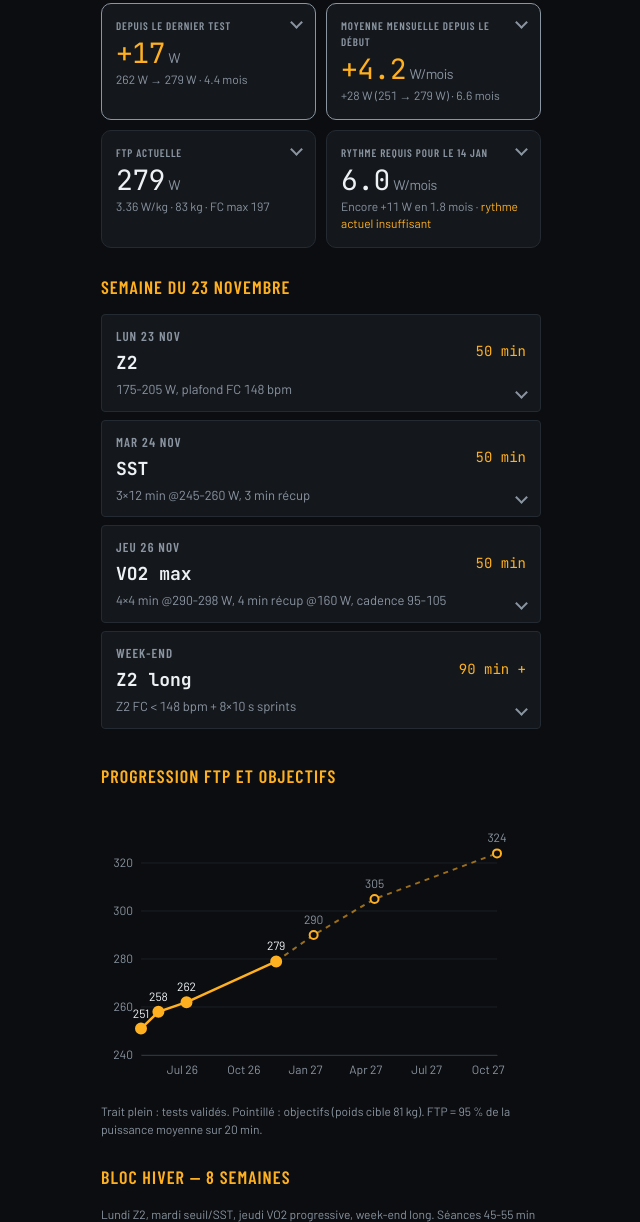
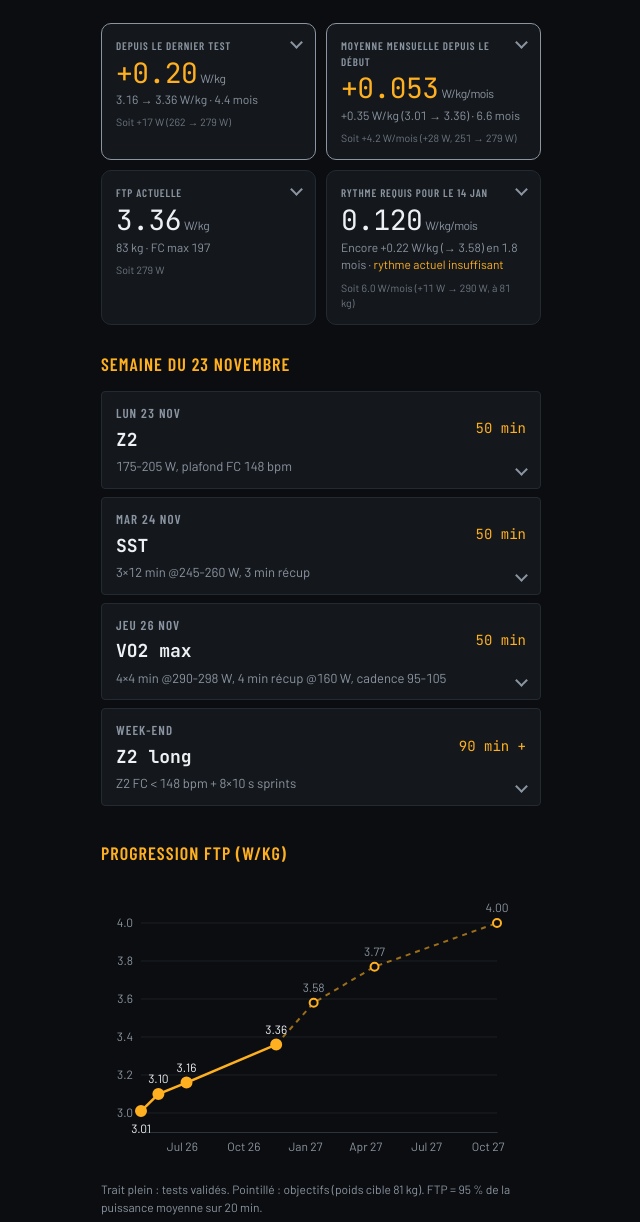
Before and after one commit to Stan-svg12/Coach-velo, a plain HTML site: page index.html in a window 1280 px wide. Shown: the part 715-1937 px from the top of the page, without its empty margins (319-959 px from the left). Drawn offline with Linux system fonts and the light colour scheme.

Commit message:
FTP et KPI en W/kg, équivalent en watts dessous
Co-Authored-By: Claude Opus 5.5 <noreply@anthropic.com>
Claude-Session: https://claude.ai/code/session_01UdYK4DSHEs4YdN3hvNhibD

```diff
--- a/index.html
+++ b/index.html
@@ -142,6 +142,8 @@ html,body{background:#0b0d10}
 .cv tr.tap::after{top:auto;bottom:14px}
 #bloc-hiver td.cv-more{color:var(--color-fg-muted)}
 .cv-card.tap .cv-label{padding-right:18px}.cv tr.tap td:nth-child(4){padding-right:22px!important}
+.cv-eq{opacity:.75;font-size:10.5px!important;margin-top:2px}
+.cv-big small{font-size:12px!important;white-space:nowrap}
 </style></head><body><div id="dash-root">
 <style>
 .cv { display: flex; flex-direction: column; gap: var(--cds-gap-xl); font-family: var(--font-anthropic-sans); color: var(--color-fg); }
@@ -193,32 +195,36 @@ html,body{background:#0b0d10}
   <header class="cv-head" id="entete">
     <span class="cv-eyebrow">Bloc hiver · 23 nov → 17 jan · test FTP jeudi 14 jan</span>
     <h1>Coach Vélo Stan</h1>
-    <p class="cv-lede" data-read lang="fr">FTP validée à <b data-draw="t-ftp" data-source="progression" data-field="ftp_actuel" data-row="0">—</b> W (<b data-draw="t-wkg" data-source="progression" data-field="wkg_actuel" data-row="0">—</b> W/kg) au dernier test. Pour viser <b data-draw="t-obj" data-source="progression" data-field="objectif" data-row="0">—</b> W au test du 14 janvier, il faut <b data-draw="t-req" data-source="progression" data-field="rythme_requis" data-row="0">—</b> W/mois, contre <b data-draw="t-moy" data-source="progression" data-field="gain_mois" data-row="0">—</b> W/mois de moyenne depuis mai.</p>
+    <p class="cv-lede" data-read lang="fr">FTP validée à <b><span data-draw="t-wkg" data-source="progression" data-field="wkg_actuel" data-row="0">—</span></b> W/kg (<span data-draw="t-ftp" data-source="progression" data-field="ftp_actuel" data-row="0">—</span> W) au dernier test. Pour viser <b><span data-draw="t-objw" data-source="progression" data-field="objectif_wkg" data-row="0">—</span></b> W/kg au test du 14 janvier, il faut <b><span data-draw="t-reqw" data-source="progression" data-field="rythme_requis_wkg" data-row="0">—</span></b> W/kg/mois, contre <b><span data-draw="t-moyw" data-source="progression" data-field="gain_mois_wkg" data-row="0">—</span></b> W/kg/mois de moyenne depuis mai.</p>
   </header>
 
   <section class="cv-kpis" id="compteurs">
     <div class="cv-card is-lead tap" id="kpi-dernier">
       <span class="cv-label">Depuis le dernier test</span>
-      <span class="cv-big"><span data-draw="k-gain" data-source="progression" data-field="gain_dernier" data-row="0">—</span><small>W</small></span>
-      <span class="cv-sub"><span data-draw="k-prev" data-source="progression" data-field="ftp_prev" data-row="0">—</span> W → <span data-draw="k-cur" data-source="progression" data-field="ftp_actuel" data-row="0">—</span> W · <span data-draw="k-mois" data-source="progression" data-field="mois_dernier" data-row="0">—</span> mois</span>
+      <span class="cv-big"><span data-draw="k-gainw" data-source="progression" data-field="gain_dernier_wkg" data-row="0">—</span><small>W/kg</small></span>
+      <span class="cv-sub"><span data-draw="k-prevw" data-source="progression" data-field="wkg_prev" data-row="0">—</span> → <span data-draw="k-curw" data-source="progression" data-field="wkg_actuel" data-row="0">—</span> W/kg · <span data-draw="k-mois" data-source="progression" data-field="mois_dernier" data-row="0">—</span> mois</span>
+      <span class="cv-sub cv-eq">Soit <span data-draw="k-gain" data-source="progression" data-field="gain_dernier" data-row="0">—</span> W (<span data-draw="k-prev" data-source="progression" data-field="ftp_prev" data-row="0">—</span> → <span data-draw="k-cur" data-source="progression" data-field="ftp_actuel" data-row="0">—</span> W)</span>
       <div class="cv-more"><div class="mt">Historique des tests</div><div data-draw="k-tests"></div></div>
     </div>
     <div class="cv-card is-lead tap" id="kpi-moyenne">
       <span class="cv-label">Moyenne mensuelle depuis le début</span>
-      <span class="cv-big"><span data-draw="k-moy" data-source="progression" data-field="gain_mois" data-row="0">—</span><small>W/mois</small></span>
-      <span class="cv-sub"><span data-draw="k-tot" data-source="progression" data-field="gain_total" data-row="0">—</span> W (<span data-draw="k-dep" data-source="progression" data-field="ftp_depart" data-row="0">—</span> → <span data-draw="k-cur2" data-source="progression" data-field="ftp_actuel" data-row="0">—</span> W) · <span data-draw="k-moist" data-source="progression" data-field="mois_total" data-row="0">—</span> mois</span>
-      <div class="cv-more"><div class="mt">Calcul</div><p>Gain total divisé par le nombre de mois depuis le point de départ (1er mai, 251 W). Pour tenir l'objectif de 4 W/kg en octobre 2027, il faut garder environ 3 W/mois.</p></div>
+      <span class="cv-big"><span data-draw="k-moyw" data-source="progression" data-field="gain_mois_wkg" data-row="0">—</span><small>W/kg/mois</small></span>
+      <span class="cv-sub"><span data-draw="k-totw" data-source="progression" data-field="gain_total_wkg" data-row="0">—</span> W/kg (<span data-draw="k-depw" data-source="progression" data-field="wkg_depart" data-row="0">—</span> → <span data-draw="k-cur2w" data-source="progression" data-field="wkg_actuel" data-row="0">—</span>) · <span data-draw="k-moist" data-source="progression" data-field="mois_total" data-row="0">—</span> mois</span>
+      <span class="cv-sub cv-eq">Soit <span data-draw="k-moy" data-source="progression" data-field="gain_mois" data-row="0">—</span> W/mois (<span data-draw="k-tot" data-source="progression" data-field="gain_total" data-row="0">—</span> W, <span data-draw="k-dep" data-source="progression" data-field="ftp_depart" data-row="0">—</span> → <span data-draw="k-cur2" data-source="progression" data-field="ftp_actuel" data-row="0">—</span> W)</span>
+      <div class="cv-more"><div class="mt">Calcul</div><p>Gain total divisé par le nombre de mois depuis le point de départ (1er mai, 251 W). Le W/kg intègre aussi l'évolution du poids : perdre 1 kg à 279 W vaut +0,04 W/kg.</p></div>
     </div>
     <div class="cv-card tap" id="kpi-ftp">
       <span class="cv-label">FTP actuelle</span>
-      <span class="cv-big"><span data-draw="k-ftp" data-source="progression" data-field="ftp_actuel" data-row="0">—</span><small>W</small></span>
-      <span class="cv-sub"><span data-draw="k-wkg" data-source="progression" data-field="wkg_actuel" data-row="0">—</span> W/kg · 83 kg · FC max 197</span>
+      <span class="cv-big"><span data-draw="k-wkg" data-source="progression" data-field="wkg_actuel" data-row="0">—</span><small>W/kg</small></span>
+      <span class="cv-sub">83 kg · FC max 197</span>
+      <span class="cv-sub cv-eq">Soit <span data-draw="k-ftp" data-source="progression" data-field="ftp_actuel" data-row="0">—</span> W</span>
       <div class="cv-more"><div class="mt">Zones à 279 W</div><div class="kv"><span>Z2</span><b>170-205 W · FC ≤ 148</b><span>Tempo</span><b>205-243 W</b><span>SST</span><b>245-260 W</b><span>Seuil</span><b>243-279 W</b><span>VO2</span><b>279-307 W</b><span>Anaérobie</span><b>&gt; 307 W</b></div></div>
     </div>
     <div class="cv-card tap" id="kpi-objectif">
       <span class="cv-label">Rythme requis pour le 14 jan</span>
-      <span class="cv-big"><span data-draw="k-req" data-source="progression" data-field="rythme_requis" data-row="0">—</span><small>W/mois</small></span>
-      <span class="cv-sub">Encore <span data-draw="k-reste" data-source="progression" data-field="gain_requis" data-row="0">—</span> W en <span data-draw="k-moisr" data-source="progression" data-field="mois_restants" data-row="0">—</span> mois · <span data-draw="k-verdict">—</span></span>
+      <span class="cv-big"><span data-draw="k-reqw" data-source="progression" data-field="rythme_requis_wkg" data-row="0">—</span><small>W/kg/mois</small></span>
+      <span class="cv-sub">Encore <span data-draw="k-restew" data-source="progression" data-field="gain_requis_wkg" data-row="0">—</span> W/kg (→ <span data-draw="k-objw" data-source="progression" data-field="objectif_wkg" data-row="0">—</span>) en <span data-draw="k-moisr" data-source="progression" data-field="mois_restants" data-row="0">—</span> mois · <span data-draw="k-verdict">—</span></span>
+      <span class="cv-sub cv-eq">Soit <span data-draw="k-req" data-source="progression" data-field="rythme_requis" data-row="0">—</span> W/mois (<span data-draw="k-reste" data-source="progression" data-field="gain_requis" data-row="0">—</span> W → <span data-draw="k-obj" data-source="progression" data-field="objectif" data-row="0">—</span> W, à 81 kg)</span>
       <div class="cv-more"><div class="mt">Leviers</div><ul><li>VO2 du jeudi : c'est ton point faible, donc le plus gros gisement.</li><li>Régularité : 3 séances par semaine, aucune sautée hors VFC rouge.</li><li>Poids : 81 kg au test = 3,58 W/kg à 290 W.</li></ul></div>
     </div>
   </section>
@@ -236,7 +242,7 @@ html,body{background:#0b0d10}
   </div>
 
   <section class="cv-section" id="progression-ftp">
-    <h2>Progression FTP et objectifs</h2>
+    <h2>Progression FTP (W/kg)</h2>
     <div class="cv-chart" data-draw="ftp-chart" data-source="ftp"></div>
     <p class="cv-note">Trait plein : tests validés. Pointillé : objectifs (poids cible 81 kg). FTP = 95 % de la puissance moyenne sur 20 min.</p>
   </section>
@@ -279,7 +285,7 @@ dash.calc('progression', {
     if (tests.length < 2) return [];
     const first = tests[0], prev = tests[tests.length - 2], last = tests[tests.length - 1];
     const m = (a, b) => (new Date(b) - new Date(a)) / (1000 * 60 * 60 * 24 * 30.44);
-    const r1 = (x) => Math.round(x * 10) / 10;
+    const r1 = (x) => Math.round(x * 10) / 10, r2 = (x) => Math.round(x * 100) / 100, r3 = (x) => Math.round(x * 1000) / 1000;
     const moisTotal = m(first.date, last.date);
     const moisRest = obj ? m(last.date, obj.date) : null;
     return [{
@@ -291,6 +297,11 @@ dash.calc('progression', {
       gain_requis: obj ? obj.ftp - last.ftp : null,
       mois_restants: moisRest != null ? r1(moisRest) : null,
       rythme_requis: obj ? r1((obj.ftp - last.ftp) / moisRest) : null,
+      wkg_prev: prev.wkg, wkg_depart: first.wkg,
+      gain_dernier_wkg: r2(last.wkg - prev.wkg), gain_total_wkg: r2(last.wkg - first.wkg),
+      gain_mois_wkg: r3((last.wkg - first.wkg) / moisTotal),
+      objectif_wkg: obj ? obj.wkg : null, gain_requis_wkg: obj ? r2(obj.wkg - last.wkg) : null,
+      rythme_requis_wkg: obj ? r3((obj.wkg - last.wkg) / moisRest) : null,
     }];
   },
 });
@@ -306,6 +317,10 @@ dash.calc('progression', {
     'k-mois': ['mois_dernier', fmt], 'k-moy': ['gain_mois', d3.format('+.1f')], 'k-tot': ['gain_total', d3.format('+d')],
     'k-dep': ['ftp_depart', String], 'k-cur2': ['ftp_actuel', String], 'k-moist': ['mois_total', fmt],
     'k-ftp': ['ftp_actuel', String], 'k-wkg': ['wkg_actuel', d3.format('.2f')],
+    't-objw': ['objectif_wkg', d3.format('.2f')], 't-reqw': ['rythme_requis_wkg', d3.format('.3f')], 't-moyw': ['gain_mois_wkg', d3.format('.3f')],
+    'k-gainw': ['gain_dernier_wkg', d3.format('+.2f')], 'k-prevw': ['wkg_prev', d3.format('.2f')], 'k-curw': ['wkg_actuel', d3.format('.2f')],
+    'k-moyw': ['gain_mois_wkg', d3.format('+.3f')], 'k-totw': ['gain_total_wkg', d3.format('+.2f')], 'k-depw': ['wkg_depart', d3.format('.2f')], 'k-cur2w': ['wkg_actuel', d3.format('.2f')],
+    'k-reqw': ['rythme_requis_wkg', d3.format('.3f')], 'k-restew': ['gain_requis_wkg', d3.format('+.2f')], 'k-objw': ['objectif_wkg', d3.format('.2f')], 'k-obj': ['objectif', String],
     'k-req': ['rythme_requis', fmt], 'k-reste': ['gain_requis', d3.format('+d')], 'k-moisr': ['mois_restants', fmt],
   };
   Object.entries(fields).forEach(([name, [f, fm]]) => {
@@ -320,14 +335,14 @@ dash.calc('progression', {
     if (d.status !== 'ok') { el.textContent = '—'; return; }
     const t = d.data.filter((r) => r.kind === 'test').sort((a, b) => a.date.localeCompare(b.date));
     const box = document.createElement('div'); box.className = 'kv';
-    t.forEach((r, i) => { const a = document.createElement('span'); a.textContent = r.label; const b = document.createElement('b'); b.textContent = r.ftp + ' W' + (i ? '  (' + d3.format('+d')(r.ftp - t[i - 1].ftp) + ')' : ''); box.append(a, b); });
+    t.forEach((r, i) => { const a = document.createElement('span'); a.textContent = r.label; const b = document.createElement('b'); b.textContent = r.wkg.toFixed(2) + ' W/kg' + (i ? ' (' + d3.format('+.2f')(r.wkg - t[i - 1].wkg) + ')' : '') + ' · ' + r.ftp + ' W'; box.append(a, b); });
     el.append(box);
   });
   dash.draw('k-verdict', (el) => {
     const p = dash.data('progression');
     const row = p.status === 'ok' && p.data && p.data[0];
     if (!row) { el.textContent = '—'; el.className = ''; return; }
-    const ok = row.gain_mois >= row.rythme_requis;
+    const ok = row.gain_mois_wkg >= row.rythme_requis_wkg;
     el.textContent = ok ? 'dans le rythme' : 'rythme actuel insuffisant';
     el.className = ok ? 'cv-good' : 'cv-warn';
   });
@@ -346,25 +361,25 @@ dash.draw('ftp-chart', (el) => {
   const W = Math.max(300, el.clientWidth), H = 280;
   const m = { t: 24, r: 44, b: 28, l: 40 };
   const x = d3.scaleUtc().domain(d3.extent(rows, (r) => r.t)).range([m.l, W - m.r]);
-  const y = d3.scaleLinear().domain([240, 335]).range([H - m.b, m.t]);
+  const y = d3.scaleLinear().domain([2.9, 4.1]).range([H - m.b, m.t]);
   const svg = d3.select(el).append('svg').attr('width', '100%').attr('viewBox', `0 0 ${W} ${H}`)
-    .attr('role', 'img').attr('aria-label', 'FTP mesurée aux tests depuis mai 2026, puis objectifs jusqu’en octobre 2027');
+    .attr('role', 'img').attr('aria-label', 'FTP en W/kg mesurée aux tests depuis mai 2026, puis objectifs jusqu’en octobre 2027');
   svg.append('g').selectAll('line').data(y.ticks(5)).join('line')
     .attr('x1', m.l).attr('x2', W - m.r).attr('y1', y).attr('y2', y).style('stroke', 'var(--cds-chart-grid)');
   svg.append('g').selectAll('text').data(y.ticks(5)).join('text')
-    .attr('x', m.l - 8).attr('y', (v) => y(v) + 4).attr('text-anchor', 'end').text((v) => v);
+    .attr('x', m.l - 8).attr('y', (v) => y(v) + 4).attr('text-anchor', 'end').text((v) => v.toFixed(1));
   const nt = W < 520 ? 4 : 8;
   svg.append('g').attr('transform', `translate(0,${H - m.b})`)
     .call(d3.axisBottom(x).ticks(nt).tickFormat(d3.utcFormat('%b %y')).tickSize(0).tickPadding(10))
     .call((g) => g.select('.domain').style('stroke', 'var(--cds-chart-axis)'));
-  const line = d3.line().x((r) => x(r.t)).y((r) => y(r.ftp));
+  const line = d3.line().x((r) => x(r.t)).y((r) => y(r.wkg));
   svg.append('path').datum(objs).attr('d', line).style('fill', 'none').style('stroke', dash.colors[0]).style('stroke-width', 2).style('stroke-dasharray', '5 5').style('opacity', .6);
   svg.append('path').datum(tests).attr('d', line).style('fill', 'none').style('stroke', dash.colors[0]).style('stroke-width', 2.5);
-  const pts = svg.append('g').selectAll('g').data(rows).join('g').attr('transform', (r) => `translate(${x(r.t)},${y(r.ftp)})`);
+  const pts = svg.append('g').selectAll('g').data(rows).join('g').attr('transform', (r) => `translate(${x(r.t)},${y(r.wkg)})`);
   pts.append('circle').attr('r', (r) => r.kind === 'test' ? 5 : 4)
     .style('fill', (r) => r.kind === 'test' ? dash.colors[0] : 'var(--color-bg)')
     .style('stroke', dash.colors[0]).style('stroke-width', 2);
-  pts.append('text').attr('y', -11).attr('text-anchor', 'middle').text((r) => r.ftp)
+  pts.append('text').attr('y', (r, i) => i === 0 ? 22 : -11).attr('text-anchor', 'middle').text((r) => r.wkg.toFixed(2))
     .style('fill', (r) => r.kind === 'test' ? 'var(--color-fg)' : 'var(--cds-text-secondary)');
   const tip = d3.select(el).append('div').attr('class', 'cv-tip').attr('hidden', '');
   const fd = d3.utcFormat('%d %b %Y');
@@ -372,10 +387,10 @@ dash.draw('ftp-chart', (el) => {
     .on('pointerenter', (ev, r) => {
       tip.attr('hidden', null).html('');
       tip.append('div').text(`${r.label}`);
-      tip.append('div').text(`${r.ftp} W · ${r.wkg.toFixed(2)} W/kg`);
+      tip.append('div').text(`${r.wkg.toFixed(2)} W/kg · ${r.ftp} W`);
       tip.append('span').text(fd(r.t));
       const tx = Math.min(Math.max(x(r.t) - 70, 0), el.clientWidth - 160);
-      tip.style('left', tx + 'px').style('top', (y(r.ftp) * el.clientWidth / W + 16) + 'px');
+      tip.style('left', tx + 'px').style('top', (y(r.wkg) * el.clientWidth / W + 16) + 'px');
     })
     .on('pointerleave', () => tip.attr('hidden', ''));
 });
```
